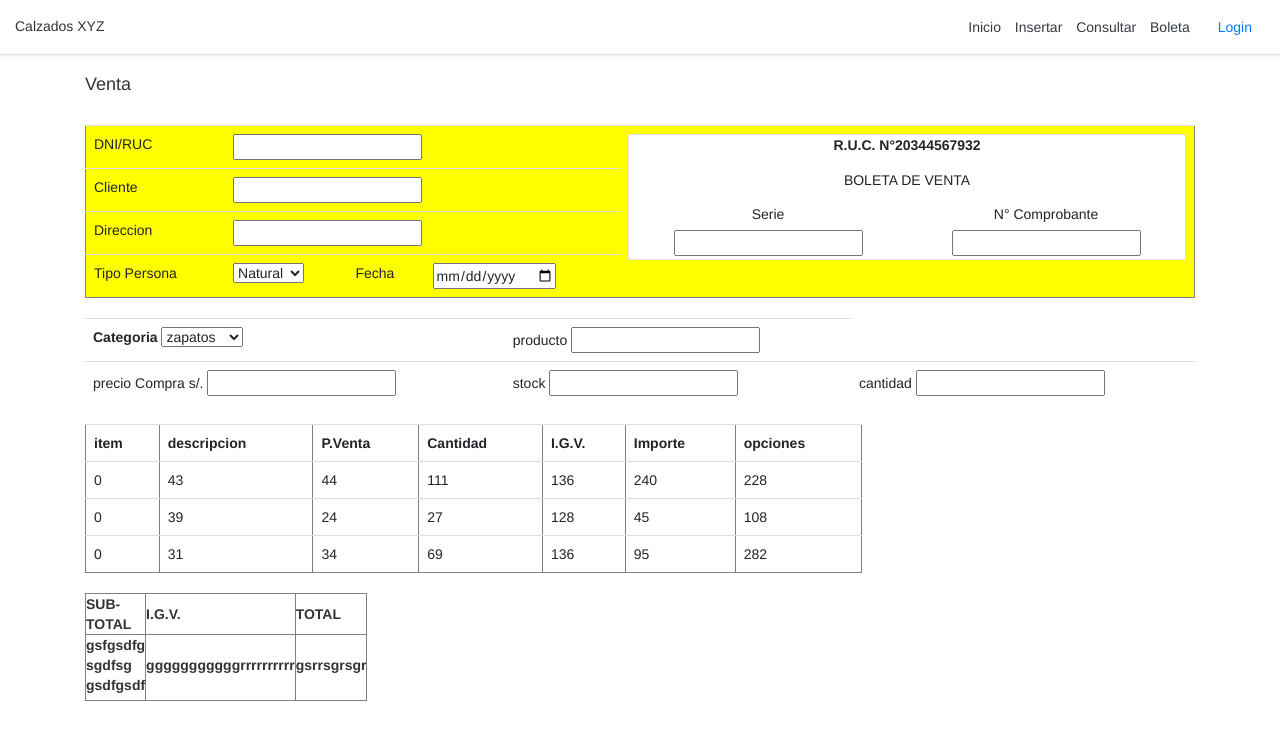
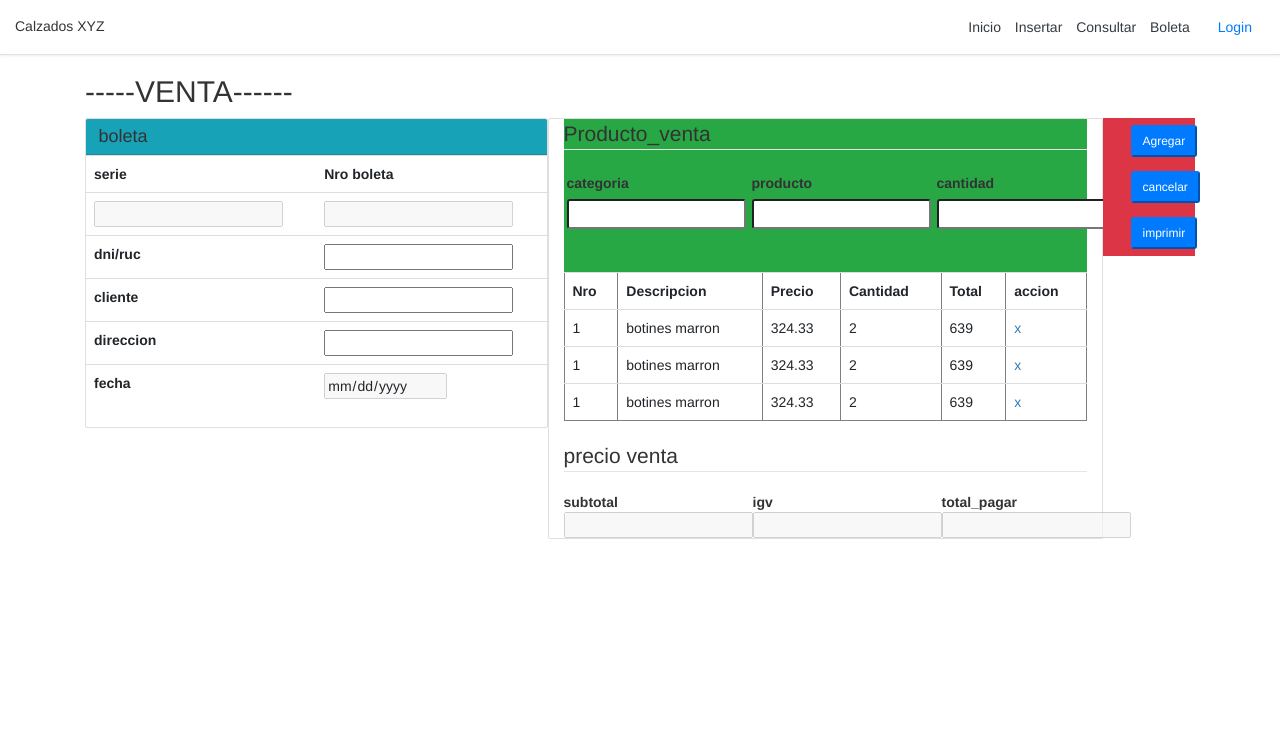
Before and after one commit to iJKENNEDY/webApp_calzados, a PHP site: page /views/venta.php in a window 1280 px wide. Shown: the top 740 px of the page. Run offline with PHP 8.4, Linux system fonts and the light colour scheme.

Commit message:
mejora boleta

```diff
--- a/views/frmConsultar.php
+++ b/views/frmConsultar.php
@@ -3,7 +3,6 @@
 <head>
     <meta charset="UTF-8">
     <title>Lista</title>
-    <link rel="stylesheet" href="https://maxcdn.bootstrapcdn.com/bootstrap/3.3.7/css/bootstrap.css">
 
     <link rel="stylesheet" type="text/css"  href="../resources/css/bootstrap.css">
 
--- a/views/frmInsertar.php
+++ b/views/frmInsertar.php
@@ -6,8 +6,7 @@
 
 	<link rel="stylesheet" type="text/css"	href="../resources/css/bootstrap.css">
 
-    <link rel="stylesheet" href="https://maxcdn.bootstrapcdn.com/bootstrap/3.3.7/css/bootstrap.css">
-    <script src="https://ajax.googleapis.com/ajax/libs/jquery/1.12.4/jquery.min.js"></script>
+      <script src="https://ajax.googleapis.com/ajax/libs/jquery/1.12.4/jquery.min.js"></script>
     <script src="https://maxcdn.bootstrapcdn.com/bootstrap/3.3.7/js/bootstrap.js"></script>
     <style type="text/css">
         .wrapper{
--- a/views/venta.php
+++ b/views/venta.php
@@ -40,122 +40,141 @@
         </nav>
         <a class="btn btn-outline-primary" href="login.php">Login</a>
     </div>
-    <div class="container">
-        <div>
-            <h4>Venta</h4>
-        </div>
-       <div class="stable-responsive-sm">
-            <table class="table table-sm  table-borderless" border="" style="background-color: yellow;">
 
-                <tr class=""  style="">
-                    <td>DNI/RUC</td>
-                    <td colspan="3"><input type="text" name="dni" id=""></td>
-                    <td rowspan="4">
-                        <div class="card " style="">
-                            <label style="text-align: center;">R.U.C. N°20344567932</label>
-                            <table  style="text-align: center; width: 90;">
-                                <tr>
-                                    <th colspan="2"><h5 style="text-align: center">BOLETA DE VENTA</h5></th>
-                                </tr>
-                                <tr>
-                                    <td>Serie</td>
-                                    <td>N° Comprobante</td>
-                                </tr>
-                                <tr>
-                                    <td><input type="text" name="serie"></td>
-                                    <td><input type="text" name="numComprobante"></td>
-                                </tr>
-                            </table>
+    <div class="container-xl">
+        <h2>-----VENTA------</h2>
 
-                        </div>
-
-                    </td>
+        <div class="col-md-5 card  p-0 m-0" >
+            <div class="card-header bg-info ">
+                <h4 class="my-0 font-weight-normal">boleta</h4>
+            </div>
+            <table class="table">
+                <tr class="">
+                    <td><b>serie</b></td>
+                    <td><b>Nro boleta</b></td>
                 </tr>
                 <tr>
-                    <td >Cliente</td>
-                    <td colspan="3" ><input type="text" name="cliente" id="" style=""></td>
-                </tr>
-                <tr>
-                    <td >Direccion</td>
-                    <td colspan="3"><input style="" type="text" name="direccion" id=""></td>
-                    <br>
-                </tr>
-                <tr>
-                    <td>Tipo Persona</td><td>
-                        <select name="tipoPersona" id="">
-                            <option value="natural">Natural</option>
-                            <option value="juridica">Juridica</option>
-                        </select>
+                    <td>
+                        <input type="text" name="serie" disabled>
                     </td>
-                    <td>Fecha</td><td><input type="date" name="fecha" id=""></td>
-                </tr>
-
-            </table>
-
-            <table class="table table-sm  table-borderless">
-                <tr>
-                    <td>
-                        <label for="categoria">Categoria</label>
-                            <select name="categoria">
-                                <option value="zapatos">zapatos</option>
-                                <option value="zapatillas">zapatillas</option>
-                                <option value="sandalias">sandalias</option>
-                            </select>
-                    </td>
-                    <td>
-                        producto <input type="text" name="producto">
+                    <td style="width: 50%;">
+                        <input type="text" name="nroBoleta" disabled>
                     </td>
                 </tr>
                 <tr>
                     <td>
-                        precio Compra s/. <input type="text" name="pcompra">
+                        <label for="dni">dni/ruc</label>
                     </td>
-                    <td>stock <input type="text" name="stock"></td>
-                    <td>cantidad <input type="text" name="cantidad"></td>
+                    <td style="width: 50%;">
+                        <input type="text" name="dni">
+                    </td>
+                </tr>
+                <tr>
+                    <td>
+                        <label for="cliente">cliente</label>
+                    </td>
+                    <td style="width: 50%;">
+                        <input type="text" name="cliente">
+                    </td>
+                </tr>
+                <tr>
+                    <td>
+                        <label for="direccion">direccion</label>
+                    </td>
+                    <td style="width: 50%;">
+                        <input type="txt" name="direccion">
+                    </td>
+                </tr>
+                <tr>
+                    <td>
+                        <label for="fecha">fecha</label>
+                    </td>
+                    <td style="width: 50%;">
+                        <input type="date" name="fecha" disabled>
+                    </td>
+                </tr>
+            </table>
+
+        </div>
+
+        <div class="col-md-6 card" >
+            <div >
+                <div class="table-sm bg-success">
+                <fieldset>
+                    <legend>Producto_venta</legend>
+                    <table>
+                        <tr>
+                            <th>categoria</th>
+                            <th>producto</th>
+                            <th>cantidad</th>
+                        </tr>
+                        <tr>
+                            <td><input class="input-sm" type="text" name="categoria" ></td>
+                            <td><input class="input-sm" type="text" name="producto" ></td>
+                            <td><input class="input-sm" type="text" name="cantidad" ></td>
+                        </tr>
+                    </table>
+                </fieldset>
+                <br><br>
+                </div>
+
+            <table class="table" border="1">
+                <tr>
+                    <th>Nro</th>
+                    <th>Descripcion</th>
+                    <th>Precio</th>
+                    <th>Cantidad</th>
+                    <th>Total</th>
+                    <th>accion</th>
+                </tr>
+                <?php for ($i = 0; $i < 3; $i++) { ?>
+                <tr>
+
+                    <td>1</td>
+                    <td>botines marron</td>
+                    <td>324.33</td>
+                    <td>2</td>
+                    <td>639</td>
+                    <td><a href="#">x</a></td>
 
                 </tr>
+                <?php } ?>
+                <tr>
 
             </table>
+            <div>
+                <fieldset>
+                    <legend>precio venta</legend>
+                    <table>
+                        <tr>
+                            <th>subtotal</th>
+                            <th>igv</th>
+                            <th>total_pagar</th>
+                        </tr>
+                        <tr>
+                            <td><input type="text" name="subtotal" disabled></td>
+                            <td><input type="text" name="igv" disabled></td>
+                            <td><input type="text" name="totalpagar" disabled></td>
+                        </tr>
+                    </table>
+                </fieldset>
+            </div>
+            </div>
+        </div>
 
-            <table class="table table-sm " style="width: 70%;" border="1">
-                <tr>
-                    <th>item</th><th>descripcion</th><th>P.Venta</th><th>Cantidad</th>
-                    <th>I.G.V.</th><th>Importe</th><th>opciones</th>
-                </tr>
-                <tr>
-                    <?php
-                        for ($i = 0; $i <3 ; $i++) {
-                            echo "<tr>";
-                            for ($j = 0; $j <7 ; $j++) {
-                             $valor= $j* rand(1,50);
-                               echo "<td>$valor</td>";
-                            }
-                            echo "</tr>";
-
-                        }
-                     ?>
-                </tr>
-            </table>
-            <table border="1" style="width: 0%;">
-                <tr>
-                    <th>SUB-TOTAL</th>
-                    <th>I.G.V.</th>
-                    <th>TOTAL</th>
-                </tr>
-                <tr>
-                    <td><label>gsfgsdfg sgdfsg gsdfgsdf</label></td>
-                    <td><label>gggggggggggrrrrrrrrrr</label></td>
-                    <td><label>gsrrsgrsgr</label></td>
-                </tr>
-
-
-            </table>
-
-       </div>
-    </div>
-
-    <div style="height: 90">
-
+        <div class="col-md-1 bg-danger center">
+             <div class="btn">
+                 <button type="submit" class="btn-sm btn-block btn-outline-primary bg-primary">Agregar</button>
+             </div>
+             <br>
+             <div class="btn">
+                 <button type="submit" class="btn-sm btn-block btn-outline-primary bg-primary">cancelar</button>
+             </div>
+             <br>
+             <div class="btn">
+                 <button type="submit" class="btn-sm btn-block btn-outline-primary bg-primary">imprimir</button>
+             </div>
+        </div>
     </div>
 </div>
 
```
Also changed, not shown: index.php (+1 -20 lines).
